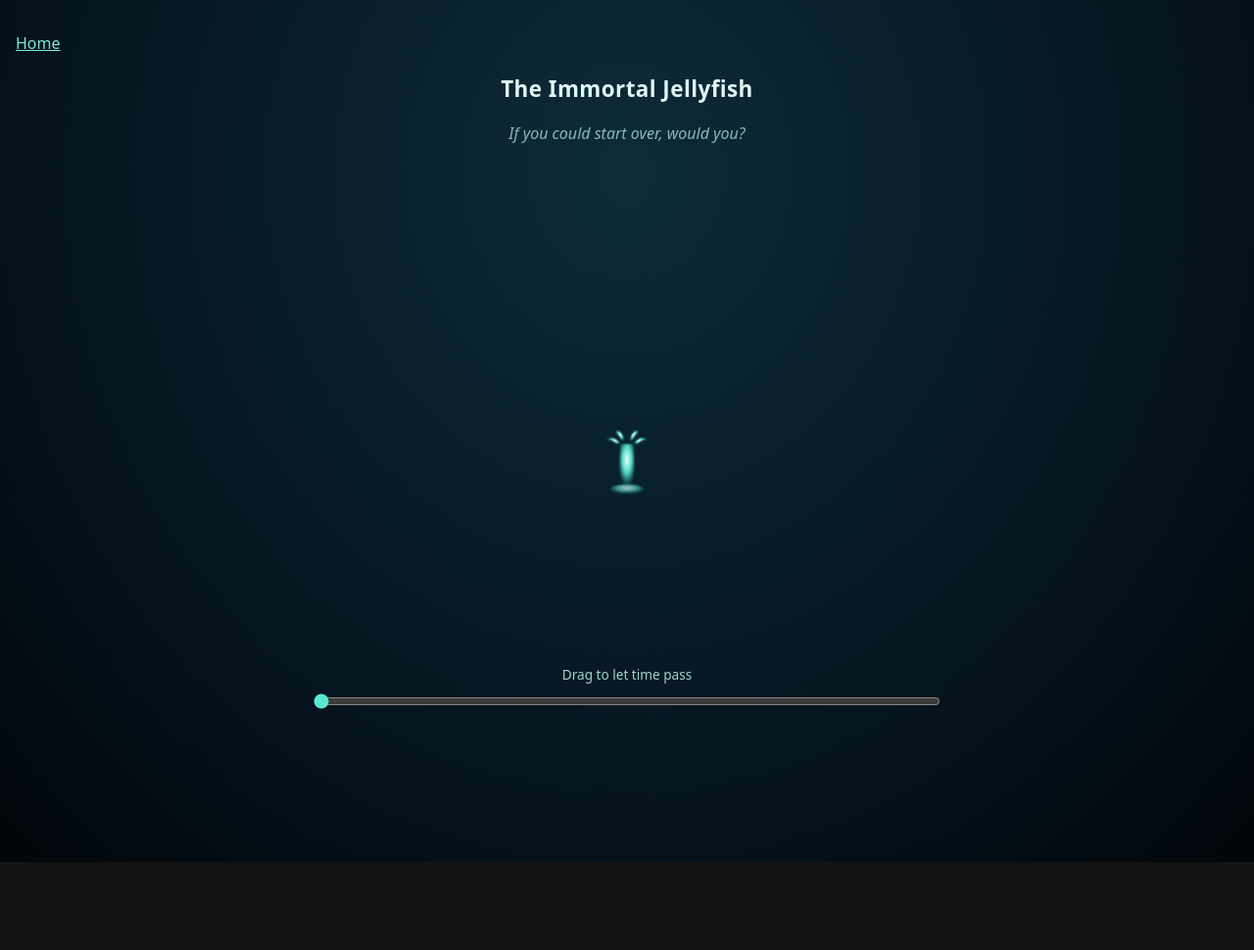
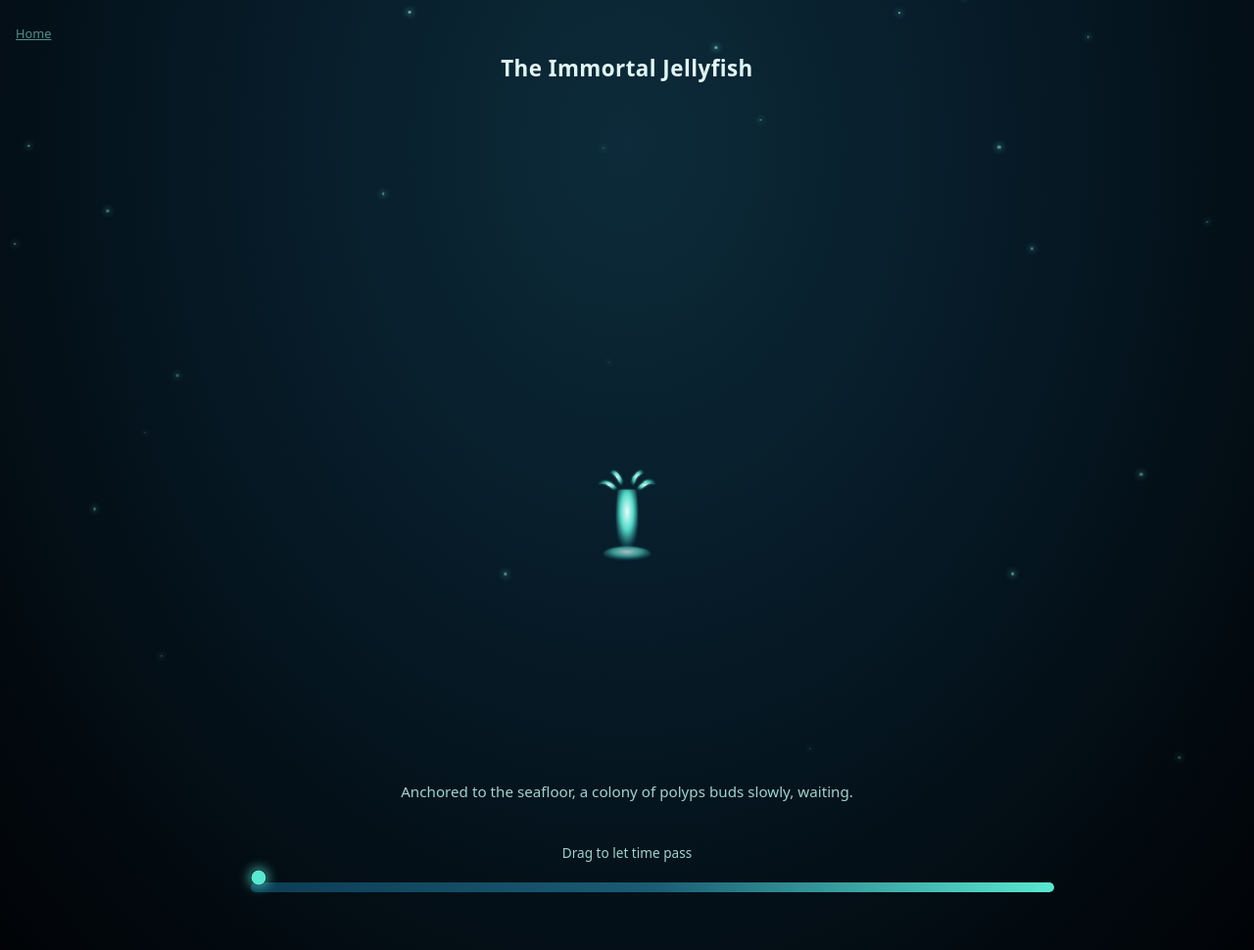
Before and after one commit to comp4020-agentic-coding-studio/comp4020-ass1-cxin16215-netizen, a website built with Vite: page index.html in a window 1280 px wide. Shown: the whole page at 98% size. Before the commit the page ends 880 px from the top, so only its background shows below. Built offline with nearby package versions, Linux system fonts and the light colour scheme.

Commit message:
Stage 5: full redesign per feedback -- intro, scale, atmosphere, ouroboros
Reworks the piece from a small demo into the intended scale: a full-screen
intro splash holds the single framing line for a few seconds before fading
into the scene; the SVG jellyfish and scrubber now dominate the page; a
caption swaps in as each stage becomes dominant, describing what that stage
biologically is (never what happens between stages -- the reset itself
stays unexplained). The background evokes the jellyfish's deep-sea habitat
with drifting bioluminescent particles, and the loop-reset now draws an
ouroboros ring around the scene in sync with the existing ripple, making
the infinite-cycle idea visible without a word of text.

```diff
--- a/index.html
+++ b/index.html
@@ -7,6 +7,12 @@
     <link rel="stylesheet" href="./styles.css" />
   </head>
   <body>
+    <div id="intro-splash" aria-hidden="true">
+      <p data-testid="intro" class="intro-line">If you could start over, would you?</p>
+    </div>
+
+    <div class="particles" aria-hidden="true"></div>
+
     <header>
       <nav aria-label="Primary">
         <a href="./">Home</a>
@@ -14,7 +20,6 @@
     </header>
     <main>
       <h1>The Immortal Jellyfish</h1>
-      <p data-testid="intro" class="intro">If you could start over, would you?</p>
 
       <svg
         id="jelly-scene"
@@ -68,6 +73,20 @@
           </filter>
         </defs>
 
+        <!-- ouroboros: dormant ring, drawn only around a loop-reset -->
+        <circle
+          id="ouroboros-ring"
+          cx="200"
+          cy="200"
+          r="170"
+          fill="none"
+          stroke="url(#bioGradient)"
+          stroke-width="3"
+          stroke-dasharray="1068.14"
+          stroke-dashoffset="1068.14"
+          opacity="0"
+        />
+
         <!-- polyp: anchored stalk with a short tentacle crown -->
         <g class="stage" data-stage="polyp" fill="url(#bioGradient)">
           <ellipse cx="200" cy="330" rx="26" ry="8" opacity="0.5" />
@@ -120,6 +139,8 @@
         </g>
       </svg>
 
+      <p id="stage-caption" class="stage-caption" aria-hidden="true"></p>
+
       <label class="scrubber-label" for="scrubber">Drag to let time pass</label>
       <input id="scrubber" type="range" min="0" max="10000" step="1" value="0" />
     </main>
--- a/life-cycle.ts
+++ b/life-cycle.ts
@@ -50,3 +50,36 @@ export function lerpParam(param: keyof StageParams, t: number): number {
 export function shouldReset(raw: number, max: number): boolean {
   return raw >= max;
 }
+
+export interface StageInfo {
+  label: string;
+  caption: string;
+}
+
+// Describes what each stage is, biologically -- never what happens between
+// stages. The reset back to polyp stays undescribed; it's discovered, not read.
+export const STAGE_INFO: Record<Stage, StageInfo> = {
+  polyp: {
+    label: "Polyp",
+    caption: "Anchored to the seafloor, a colony of polyps buds slowly, waiting.",
+  },
+  young: {
+    label: "Young medusa",
+    caption: "Freed to drift, a small bell begins pulsing through open water.",
+  },
+  mature: {
+    label: "Mature medusa",
+    caption: "Full grown, oral arms trail and sting to feed, tentacles reaching wide.",
+  },
+  senescent: {
+    label: "Senescent",
+    caption: "Aging, the bell shrinks and frays -- tissue breaking down, drifting toward the seafloor.",
+  },
+};
+
+// Which stage's caption should be showing at t: whichever of the two
+// blending stages currently has the larger weight.
+export function activeStageLabel(t: number): Stage {
+  const { from, to, localT } = stageBlend(t);
+  return STAGES[localT < 0.5 ? from : to];
+}
--- a/main.ts
+++ b/main.ts
@@ -1,6 +1,7 @@
-import { STAGES, stageBlend, lerpParam, shouldReset } from "./life-cycle";
+import { STAGES, STAGE_INFO, stageBlend, lerpParam, shouldReset, activeStageLabel, type Stage } from "./life-cycle";
 
 const MAX = 10_000;
+const PARTICLE_COUNT = 28;
 
 const input = document.querySelector<HTMLInputElement>("#scrubber");
 const scene = document.querySelector<SVGSVGElement>("#jelly-scene");
@@ -10,10 +11,26 @@ const stageEls = new Map(
 const glowBlur = document.querySelector<SVGFEGaussianBlurElement>("#glowBlur");
 const organicDisplace = document.querySelector<SVGFEDisplacementMapElement>("#organicDisplace");
 const rippleAnim = document.querySelector<SVGAnimateElement>("#rippleAnim");
+const captionEl = document.querySelector<HTMLParagraphElement>("#stage-caption");
+const particlesContainer = document.querySelector<HTMLDivElement>(".particles");
 const prefersReducedMotion = window.matchMedia("(prefers-reduced-motion: reduce)").matches;
 
 let resetting = false;
 let queued = false;
+let lastCaptionStage: Stage | null = null;
+let captionSwapTimer: number | undefined;
+
+function updateCaption(t: number): void {
+  const stage = activeStageLabel(t);
+  if (stage === lastCaptionStage || !captionEl) return;
+  lastCaptionStage = stage;
+  captionEl.style.opacity = "0";
+  window.clearTimeout(captionSwapTimer);
+  captionSwapTimer = window.setTimeout(() => {
+    captionEl.textContent = STAGE_INFO[stage].caption;
+    captionEl.style.opacity = "1";
+  }, 150);
+}
 
 function render(t: number): void {
   const { from, to, localT } = stageBlend(t);
@@ -28,6 +45,7 @@ function render(t: number): void {
   scene?.style.setProperty("--scale", String(lerpParam("scale", t)));
   glowBlur?.setAttribute("stdDeviation", String(lerpParam("blurStd", t)));
   organicDisplace?.setAttribute("scale", String(lerpParam("displaceScale", t)));
+  updateCaption(t);
 }
 
 function scheduleRender(t: number): void {
@@ -37,6 +55,20 @@ function scheduleRender(t: number): void {
     queued = false;
     render(t);
   });
+}
+
+function spawnParticles(): void {
+  if (!particlesContainer || prefersReducedMotion) return;
+  for (let i = 0; i < PARTICLE_COUNT; i++) {
+    const particle = document.createElement("div");
+    particle.className = "particle";
+    particle.style.setProperty("--x", `${Math.random() * 100}%`);
+    particle.style.setProperty("--size", `${1 + Math.random() * 2.5}px`);
+    particle.style.setProperty("--duration", `${14 + Math.random() * 18}s`);
+    particle.style.setProperty("--delay", `${Math.random() * -30}s`);
+    particle.style.setProperty("--drift", `${(Math.random() - 0.5) * 40}px`);
+    particlesContainer.appendChild(particle);
+  }
 }
 
 input?.addEventListener("input", () => {
@@ -58,4 +90,5 @@ input?.addEventListener("input", () => {
   }
 });
 
+spawnParticles();
 render(0);
--- a/styles.css
+++ b/styles.css
@@ -4,16 +4,19 @@
 
 body {
   margin: 0;
-  padding: 2rem 1rem 3rem;
+  padding: 1.5rem 1rem 3rem;
   font-family: system-ui, sans-serif;
   line-height: 1.6;
   color: #dff6f4;
-  background: radial-gradient(ellipse at 50% 20%, #0d2b3a 0%, #04121c 70%, #010509 100%);
+  background: radial-gradient(ellipse at 50% 15%, #0d2b3a 0%, #061a26 45%, #030d14 75%, #010306 100%);
   min-height: 100vh;
+  overflow-x: hidden;
 }
 
 main {
-  max-width: 40rem;
+  position: relative;
+  z-index: 1;
+  max-width: 48rem;
   margin: 0 auto;
   text-align: center;
 }
@@ -22,27 +25,119 @@ a {
   color: #7fe7d6;
 }
 
+header {
+  position: relative;
+  z-index: 1;
+}
+
+header nav {
+  font-size: 0.8rem;
+  opacity: 0.6;
+}
+
 h1 {
   font-size: 1.4rem;
   font-weight: 600;
   letter-spacing: 0.02em;
-  margin-bottom: 0.5rem;
+  margin: 0.5rem 0 1rem;
 }
 
-.intro {
-  color: #9fd4cd;
+/* --- intro splash: the one framing line, then it fades into the scene --- */
+
+#intro-splash {
+  position: fixed;
+  inset: 0;
+  z-index: 50;
+  display: flex;
+  align-items: center;
+  justify-content: center;
+  padding: 2rem;
+  background: radial-gradient(ellipse at 50% 40%, #0d2b3a 0%, #061a26 55%, #030d14 100%);
+  animation: intro-fade 4s ease forwards;
+}
+
+.intro-line {
+  max-width: 28rem;
+  font-size: 1.3rem;
   font-style: italic;
-  opacity: 0.85;
-  margin-bottom: 1.5rem;
+  color: #cdeeea;
+  text-align: center;
 }
+
+@keyframes intro-fade {
+  0%,
+  50% {
+    opacity: 1;
+    visibility: visible;
+  }
+
+  90% {
+    opacity: 0;
+    visibility: visible;
+  }
+
+  100% {
+    opacity: 0;
+    visibility: hidden;
+  }
+}
+
+/* --- ambient deep-sea particles --- */
+
+.particles {
+  position: fixed;
+  inset: 0;
+  z-index: 0;
+  overflow: hidden;
+  pointer-events: none;
+}
+
+.particle {
+  position: absolute;
+  left: var(--x);
+  bottom: -10px;
+  width: var(--size);
+  height: var(--size);
+  border-radius: 50%;
+  background: #7fe7d6;
+  box-shadow: 0 0 6px 1px rgb(127 231 214 / 80%);
+  opacity: 0;
+  animation: particle-drift var(--duration) linear var(--delay) infinite;
+}
+
+@keyframes particle-drift {
+  0% {
+    opacity: 0;
+    transform: translate(0, 0);
+  }
+
+  10% {
+    opacity: 0.8;
+  }
+
+  50% {
+    opacity: 0.35;
+  }
+
+  90% {
+    opacity: 0.8;
+  }
+
+  100% {
+    opacity: 0;
+    transform: translate(var(--drift), -110vh);
+  }
+}
+
+/* --- the jellyfish scene --- */
 
 #jelly-scene {
   --hue: 0deg;
   --sat: 1;
   --scale: 1;
 
-  width: min(70vw, 480px);
-  height: min(70vw, 480px);
+  width: min(78vw, 680px);
+  height: min(78vw, 680px);
   display: block;
   margin: 0 auto;
   filter: url("#glow") url("#ripple") hue-rotate(var(--hue)) saturate(var(--sat));
@@ -60,6 +155,10 @@ h1 {
   animation: reset-flash 420ms ease-out;
 }
 
+#jelly-scene.is-resetting #ouroboros-ring {
+  animation: ouroboros-draw 420ms ease-out;
+}
+
 @keyframes reset-flash {
   0% {
     opacity: 1;
@@ -74,6 +173,37 @@ h1 {
   }
 }
 
+@keyframes ouroboros-draw {
+  0% {
+    opacity: 0;
+    stroke-dashoffset: 1068.14;
+  }
+
+  35% {
+    opacity: 0.9;
+  }
+
+  65% {
+    opacity: 0.9;
+    stroke-dashoffset: 0;
+  }
+
+  100% {
+    opacity: 0;
+    stroke-dashoffset: 0;
+  }
+}
+
+.stage-caption {
+  min-height: 2.6em;
+  max-width: 30rem;
+  margin: 0.75rem auto 0;
+  color: #9fd4cd;
+  font-size: 0.95rem;
+  opacity: 1;
+  transition: opacity 150ms ease;
+}
+
 .scrubber-label {
   display: block;
   margin-top: 1.5rem;
@@ -82,36 +212,65 @@ h1 {
 }
 
 input[type="range"] {
-  width: min(90vw, 640px);
+  width: min(92vw, 820px);
+  height: 2rem;
   display: block;
   margin: 0.5rem auto 0;
   accent-color: #59e8d0;
+  cursor: pointer;
+}
+
+input[type="range"]::-webkit-slider-runnable-track {
+  height: 10px;
+  border-radius: 999px;
+  background: linear-gradient(90deg, #0b3d55, #1a5c73, #59e8d0);
+}
+
+input[type="range"]::-moz-range-track {
+  height: 10px;
+  border-radius: 999px;
+  background: linear-gradient(90deg, #0b3d55, #1a5c73, #59e8d0);
 }
 
 input[type="range"]::-webkit-slider-thumb {
-  width: 28px;
-  height: 28px;
+  appearance: none;
+  width: 36px;
+  height: 36px;
+  margin-top: -13px;
   border-radius: 50%;
   background: radial-gradient(circle, #eafcff, #59e8d0);
+  box-shadow: 0 0 12px 2px rgb(89 232 208 / 70%);
   cursor: pointer;
 }
 
 input[type="range"]::-moz-range-thumb {
-  width: 28px;
-  height: 28px;
+  width: 36px;
+  height: 36px;
   border-radius: 50%;
   background: radial-gradient(circle, #eafcff, #59e8d0);
+  box-shadow: 0 0 12px 2px rgb(89 232 208 / 70%);
   border: none;
   cursor: pointer;
 }
 
 @media (prefers-reduced-motion: reduce) {
+  #intro-splash {
+    animation: none;
+    opacity: 0;
+    visibility: hidden;
+  }
+
+  .particle {
+    display: none;
+  }
+
   #jelly-scene .stage,
   #jelly-scene {
     transition: none;
   }
 
-  #jelly-scene.is-resetting {
+  #jelly-scene.is-resetting,
+  #jelly-scene.is-resetting #ouroboros-ring {
     animation: none;
   }
 }
```
Also changed, not shown: spec/life-cycle.test.ts (+13 -1 lines).
